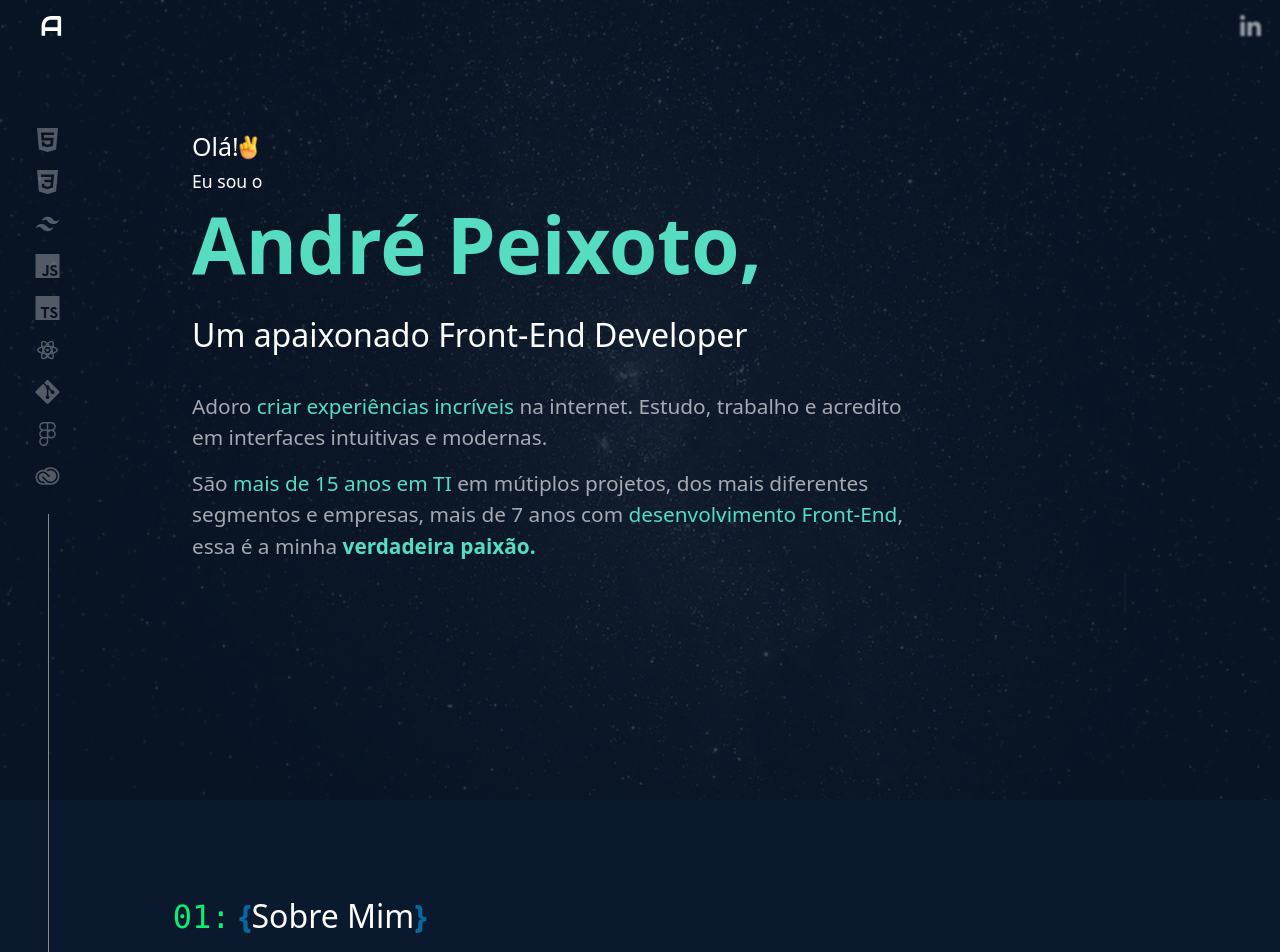
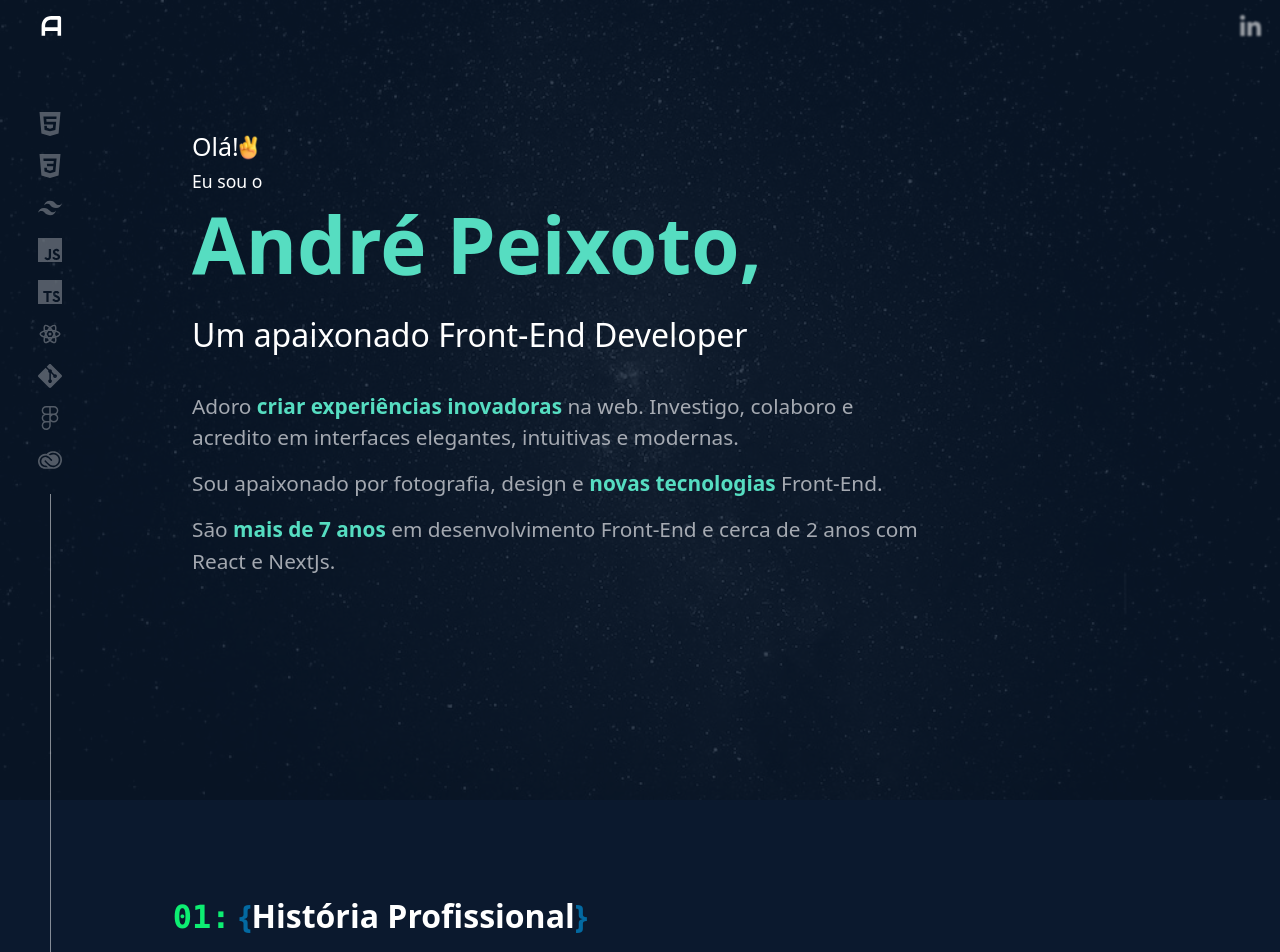
Before and after one commit to andpeicunha/portfolio-nextjs, a Next.js app: page / in a window 1280 px wide. Shown: the top 952 px of the page. Built offline with nearby package versions, Linux system fonts and the light colour scheme.

Commit message:
Animação da NavBar Scroll Down
Não estava funcionando o Hidden quando tinha Scroll Down, arrumei

```diff
--- a/app/about/page.tsx
+++ b/app/about/page.tsx
@@ -30,7 +30,11 @@ export default function SectionPageAbout() {
       className=" section-pages
       md:grid md:grid-cols-2"
     >
-      <TituloPaginas id="SECTION 1 - ABOUT" numero="01" titulo="Sobre Mim" />
+      <TituloPaginas
+        id="SECTION 1 - ABOUT"
+        numero="01"
+        titulo="História Profissional"
+      />
 
       {/* texto corpo */}
       <div
--- /dev/null
+++ b/app/blog/page.tsx
@@ -0,0 +1,35 @@
+"use client";
+import React, { useState, useEffect } from "react";
+import axios from "axios";
+
+function ExampleComponent() {
+  const [data, setData] = useState(null);
+  const [error, setError] = useState(null);
+
+  useEffect(() => {
+    async function fetchData() {
+      try {
+        const response = await axios.get(
+          "https://dev.to/api/articles?username=andpeicunha"
+        );
+        setData(response.data);
+      } catch (error) {
+        setError(error);
+      }
+    }
+
+    fetchData();
+  }, []);
+
+  if (error) {
+    return <p>An error occurred: {error.message}</p>;
+  }
+
+  if (!data) {
+    return <p>Loading...</p>;
+  }
+
+  return <p>Data: {JSON.stringify(data)}</p>;
+}
+
+export default ExampleComponent;
--- a/app/globals.css
+++ b/app/globals.css
@@ -42,20 +42,25 @@
   .titulo-3 {
     @apply text-titulo3 text-white tracking-normal;
   }
-
+  /* usado para mudar a cor do texto e dar destaque em partes específicas */
+  span {
+    @apply text-verde-ti-vivo font-bold;
+  }
   .icon-home-nav {
     @apply flex-none aspect-auto blur-[1px] opacity-60 hover:blur-none hover:opacity-90 hover:px-0 cursor-pointer;
   }
+  /* DEFINIÇÕES DA DIV DOS ÍCONES */
   .icon-home-tecs {
     @apply opacity-30 hover:opacity-90
-    mt-3 md:mt-3 lg:mt-4
+    mt-4 md:mt-3 lg:mt-4
     justify-center
     text-white text-[9px] text-center;
   }
+  /* DEFINIÇÕES DO ARQUIVO SVG */
   .icon-home-svg {
     @apply w-full
-    h-[24px] md:h-[25px] lg:md:h-[26px]
-    pb-1 md:pb-0.5 lg:pb-0.5
+    h-[25px] md:h-[25px] lg:md:h-[26px]
+    pb-0 md:pb-0.5 lg:pb-0.5
     aspect-auto;
   }
 
--- a/app/navigator/page.tsx
+++ b/app/navigator/page.tsx
@@ -18,11 +18,10 @@ function Nav(props: { className?: any; params?: any; searchParams?: any }) {
   };
 
   return (
-    <div id="Nav" className={props.className}>
     <div className="flex justify-start items-center w-full p-1 ml-2 lg:ml-[1.20rem] pr-3">
       <Logo className="grow aspect-auto pl-[3%] lg:pl-[1%]" width={30} />
 
-        {/* BARRA DE ÍCONES NAV BAR */}
+      {/* IMPORTA O ÍCONE DO LINKEDIN E EXECUTA UMA ANIMAÇÃO NO MOUSEOVER */}
       <motion.div whileHover={iconsVariants}>
         <LinkedinLogo
           className="icon-home-nav"
@@ -31,7 +30,6 @@ function Nav(props: { className?: any; params?: any; searchParams?: any }) {
         />
       </motion.div>
     </div>
-    </div>
   );
 }
 
--- a/app/page.tsx
+++ b/app/page.tsx
@@ -1,7 +1,7 @@
 //NAVEGAÇÃO
 "use client";
 import React, { useState, useEffect, useRef } from "react";
-import { motion, Variants } from "framer-motion";
+import { motion, Variants, AnimatePresence } from "framer-motion";
 import {
   LinkedinLogo,
   IconHTML5,
@@ -35,12 +35,22 @@ export default function Home() {
   // DIV NAV HIDDEN SCROLL DOWN COM FRAMER MOTION
   const [hidden, setHidden] = useState(false);
   function handleScroll() {
-    if (window.pageYOffset > 100) {
+    if (window.pageYOffset > 50) {
       setHidden(true);
+      console.log("true");
     } else {
       setHidden(false);
+      console.log("false");
     }
   }
+  useEffect(() => {
+    window.addEventListener("scroll", handleScroll);
+
+    return () => {
+      window.removeEventListener("scroll", handleScroll);
+    };
+  }, []);
+
   return (
     <>
       {/* IMAGEM ESTRELAS FUNDO */}
@@ -50,23 +60,54 @@ export default function Home() {
       ></div>
 
       {/* BARRA SUPERIOR */}
+
+      <AnimatePresence>
+        {/* Not Hidden */}
+        {!hidden && (
           <motion.div
             className="div-navigation"
             initial={{ opacity: 1 }}
-        animate={{ opacity: hidden ? 0 : 1 }}
+            animate={{ opacity: 1 }}
             transition={{ duration: 0.15 }}
+            exit={{ opacity: 0 }}
           >
             <Nav />
           </motion.div>
+        )}
 
+        {/* Hidden */}
+        {hidden && (
+          <motion.div
+            className="div-navigation"
+            initial={{ opacity: 1 }}
+            animate={{ opacity: 1 }}
+            transition={{ duration: 0.15 }}
+            exit={{ opacity: 0 }}
+          >
+            {/* //TODO: criar um menu suspenso quando rolar a página*/}
+          </motion.div>
+        )}
+      </AnimatePresence>
+
+      {/* ANIMAÇÃO QUANDO INICIA A TELA, ATRASO EM SEGUNDOS PARA MOSTRAR A BARRA DE ÍCONES */}
+      <motion.div
+        initial={{
+          opacity: 0,
+          x: -100,
+          scale: 1,
+        }}
+        animate={{ opacity: 1, x: 0, scale: 1 }}
+        transition={{ delay: 1, duration: 1 }}
+      >
         {/* ÍCONES TECNOLOGIAS */}
         <div
           id="LogosTecnologias"
-        className="fixed top-0 flex-col h-screen
-        w-[35px] left-[5%] md:left-[4%] lg:left-[1.9rem] pt-28"
+          className="fixed pt-[6rem] top-0 flex-col h-screen
+        w-[40px] left-[5%] md:left-[4%] lg:left-[1.9rem]"
         >
           {/* ÍCONES */}
           <div className="icon-home-tecs">
+            {/* CSS referente a div do SVG */}
             <IconHTML5
               classNameSvg="icon-home-svg"
               width={0}
@@ -140,9 +181,10 @@ export default function Home() {
           </div>
           <div
             id="Linha"
-          className="ml-[50%] mt-6 h-full w-[1px] bg-white/50"
+            className="ml-[50%] mt-5 h-full w-[1px] bg-white/50"
           ></div>
         </div>
+      </motion.div>
 
       {/* TEXTO INÍCIO APRESENTAÇÃO */}
       <section id="page1" className="section-page-1">
@@ -190,21 +232,18 @@ export default function Home() {
         >
           Adoro{" "}
           <span className="text-verde-ti-vivo">
-            criar experiências incríveis
+            criar experiências inovadoras
           </span>{" "}
-          na internet. Estudo, trabalho e acredito em interfaces intuitivas e
-          modernas.
+          na web. Investigo, colaboro e acredito em interfaces elegantes,
+          intuitivas e modernas.
           <p />
-          São <span className="text-verde-ti-vivo">
-            mais de 15 anos em TI
+          Sou apaixonado por fotografia, design e <span>
+            novas tecnologias
           </span>{" "}
-          em mútiplos projetos, dos mais diferentes segmentos e empresas, mais
-          de 7 anos com{" "}
-          <span className="text-verde-ti-vivo">desenvolvimento Front-End</span>,
-          essa é a minha{" "}
-          <span className="text-verde-ti-vivo font-bold">
-            verdadeira paixão.
-          </span>
+          Front-End.
+          <p />
+          São <span>mais de 7 anos</span> em desenvolvimento Front-End e cerca
+          de 2 anos com React e NextJs.
         </h1>
       </section>
 
--- a/app/work/page.tsx
+++ b/app/work/page.tsx
@@ -4,6 +4,7 @@ import { useAnimation, motion, Variants } from "framer-motion";
 import { useInView } from "react-intersection-observer";
 import { Job } from "../component/jobs";
 import TituloPaginas from "../component/tituloPage";
+import { IconPDF } from "@/public/logotipo";
 
 function SectionPageWork(props: { params?: any; searchParams?: any }) {
   const squareVariants = {
@@ -44,9 +45,9 @@ function SectionPageWork(props: { params?: any; searchParams?: any }) {
         nomeEmpresa="Base Brasil"
         periodo="1998 a 2002"
         funcao="Web Designer"
-        descricao="Esse foi minha <span class='text-verde-ti-vivo'>primeira experiência profissional com a internet</span>.
+        descricao="Esse foi minha <span>primeira experiência profissional com a internet</span>.
         Inicialmente era responsável pelo tratamento de imagens para sites em diversos projetos e clientes.
-        <p/>Com cerca de 6 meses começei a <span class='text-verde-ti-vivo'>desenvolver para <b>Front-End</b></span>,
+        <p/>Com cerca de 6 meses começei a <span>desenvolver para <b>Front-End</b></span>,
         mas na época apenas com HTML e Javascript - <i class='font-serif'>acredite, o CSS mal era compatível com o IE.</i>"
         habilidades={["HTML", "Javascript", "Photoshop", "Corel Draw"]}
       />
--- a/package.json
+++ b/package.json
@@ -15,6 +15,7 @@
     "@types/react": "18.0.27",
     "@types/react-dom": "18.0.10",
     "autoprefixer": "^10.4.13",
+    "axios": "^1.3.2",
     "eslint": "8.32.0",
     "eslint-config-next": "13.1.3",
     "framer-motion": "^8.5.0",
--- a/public/logotipo.tsx
+++ b/public/logotipo.tsx
@@ -234,6 +234,25 @@ function IconReact(props: LogoProps) {
     </a>
   );
 }
+export function IconPDF(props: LogoProps) {
+  return (
+    <a className={props.className} href={props.UrlPage} title={props.texto}>
+      <svg
+        width={props.width}
+        className={props.classNameSvg}
+        viewBox="0 0 24 24"
+        fill="none"
+        xmlns="http://www.w3.org/2000/svg"
+        preserveAlpha="true"
+      >
+        <path
+          fill="#fff"
+          d="M4.99787498,8.99999999 L4.99787498,0.999999992 L19.4999998,0.999999992 L22.9999998,4.50000005 L23,23 L4,23 M18,1 L18,6 L23,6 M3,12 L3.24999995,12 L4.49999995,12 C6.5,12 6.75,13.25 6.75,14 C6.75,14.75 6.5,16 4.49999995,16 L3.24999995,16 L3.24999995,18 L3,17.9999999 L3,12 Z M9.5,18 L9.5,12 C9.5,12 10.4473684,12 11.2052633,12 C12.3421053,12 13.5,12.5 13.5,15 C13.5,17.5 12.3421053,18 11.2052633,18 C10.4473684,18 9.5,18 9.5,18 Z M16.5,19 L16.5,12 L20.5,12 M16.5,15.5 L19.5,15.5"
+        />
+      </svg>
+    </a>
+  );
+}
 
 export {
   Logo,
```
Also changed, not shown: 1 other file (tests, documents, lock files or other folders). Lines whose indentation alone changed are shown as unchanged.
